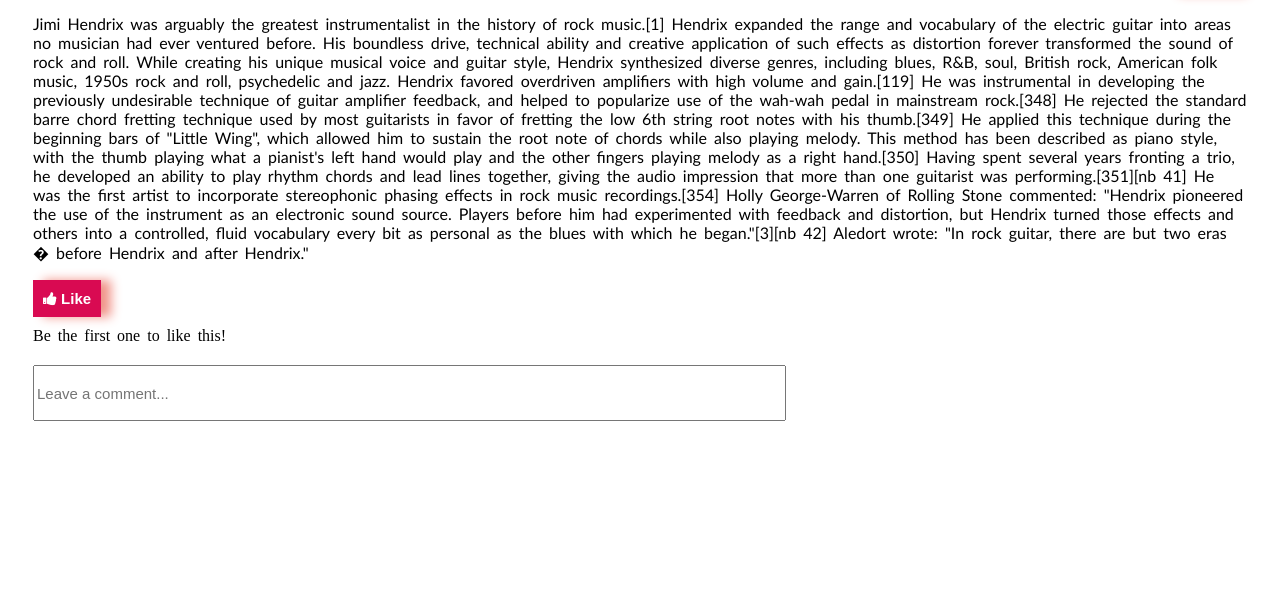
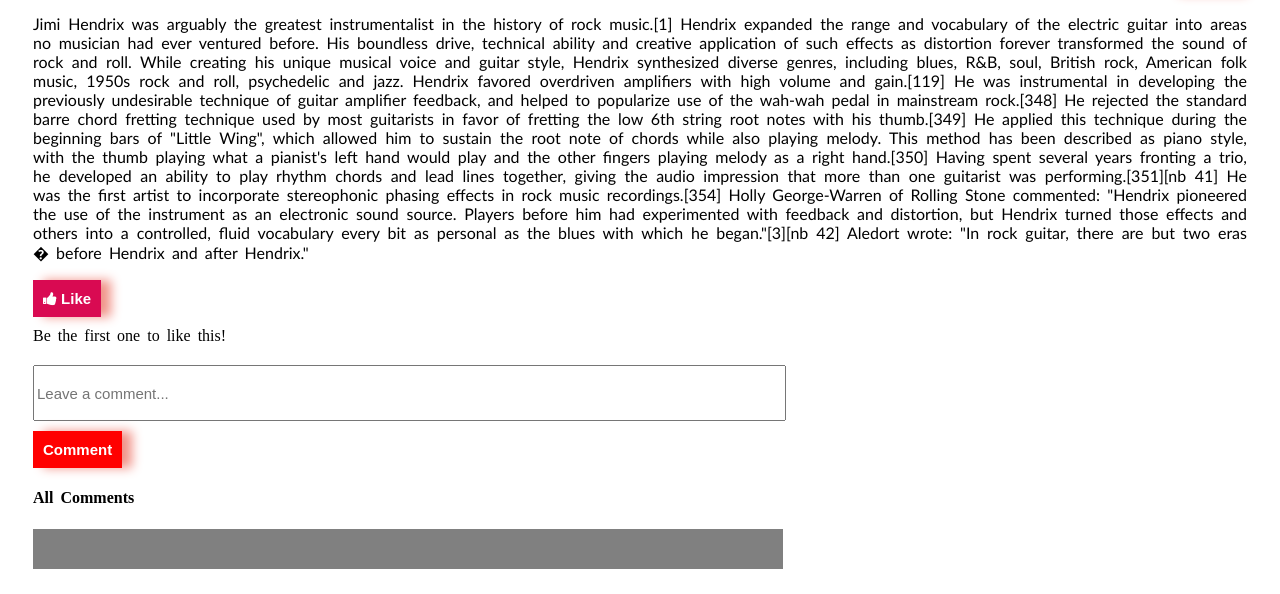
Before and after one commit to avas27/Blogging-Website, a plain HTML site: page Front-end-Graded-Project-1_blogging/html/post.html in a window 1280 px wide. Shown: the part 214-808 px from the top of the page. Drawn offline with Linux system fonts and the light colour scheme.

Commit message:
Comment button added with functionality

```diff
--- a/Front-end-Graded-Project-1_blogging/css/post.css
+++ b/Front-end-Graded-Project-1_blogging/css/post.css
@@ -2,14 +2,15 @@
     font-size: 150%;
     font-family: 'Abel', sans-serif;
     font-weight: bold;
+    text-align:center;
 }
 .blogText {
      font-family: 'Gill Sans', 'Gill Sans MT', Calibri, 'Trebuchet MS', sans-serif;
 
 }
-.blogContent{
-    margin:100px 25px 25px 25px;
-    word-spacing:3px;
+#blogBody
+{
+    text-align:justify;
 }
 .blogAuthor {
     padding: 0px 0px 0px 10px;
@@ -34,6 +35,10 @@
     cursor: pointer;
     height:auto;
 }
+#comment{
+    background-color:red;
+    box-shadow: 10px 0px 10px #F1948A;
+}
 #like{
     box-shadow: 10px 0px 10px #F1948A;
     margin-bottom:10px;
@@ -44,3 +49,15 @@ input[type="text"]{
     margin:20px 0 10px 0;
     font-size:15px;
 }
+.comment{
+    width:710px;
+    height:auto;
+    padding:20px;
+    background-color:gray;
+}
+#commentArea p{
+    padding:5px;
+    background-color:white;
+    color:black;
+
+}
--- a/Front-end-Graded-Project-1_blogging/html/post.html
+++ b/Front-end-Graded-Project-1_blogging/html/post.html
@@ -84,6 +84,14 @@
     <span id="likeText">Be the first one to like this!</span>
     <br>
     <input type="text" placeholder="Leave a comment..." id="userComment">
+    <br>
+    <button class="allButtons" id="comment">Comment</button>
+    <div>
+        <h4>All Comments</h4>
+        <div class="comment">
+        <div id="commentArea" ></div>
+        </div>
+    </div>
 
     <script src="..\js\post.js" defer></script>
     <script src="..\js\header.js">
--- a/Front-end-Graded-Project-1_blogging/js/post.js
+++ b/Front-end-Graded-Project-1_blogging/js/post.js
@@ -1,5 +1,6 @@
 var editButton=document.getElementById("editPost");
 var likeButton=document.getElementById("like");
+var commentButton=document.getElementById("comment");
 var count=1;
 
 editButton.onclick=function()
@@ -40,3 +41,12 @@ likeButton.onclick=function()
         document.getElementById("like").innerHTML="<i class='fa fa-thumbs-up' aria-hidden='true'></i> Liked!";
         count++;
     }
+
+commentButton.onclick=function addComments()
+    {
+        var commentValue = document.getElementById('userComment').value;
+        let commentContent = document.getElementById('commentArea').innerHTML;
+        document.getElementById('commentArea').innerHTML='<p>'+commentValue+'</p>';
+        document.getElementById('commentArea').innerHTML +=commentContent;
+        document.getElementById('userComment').value='';
+    }
```
